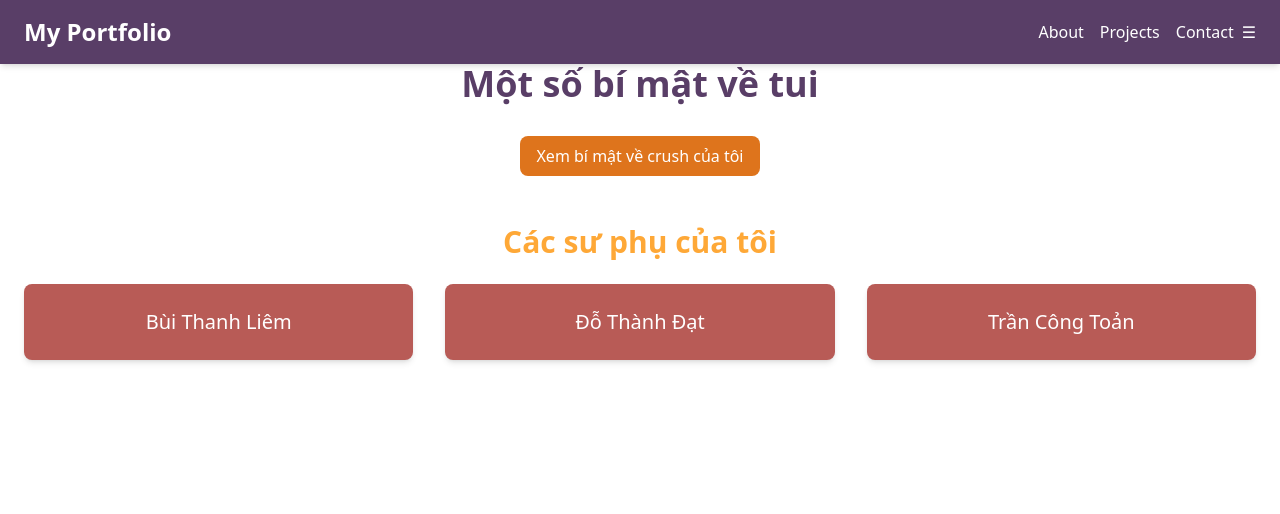
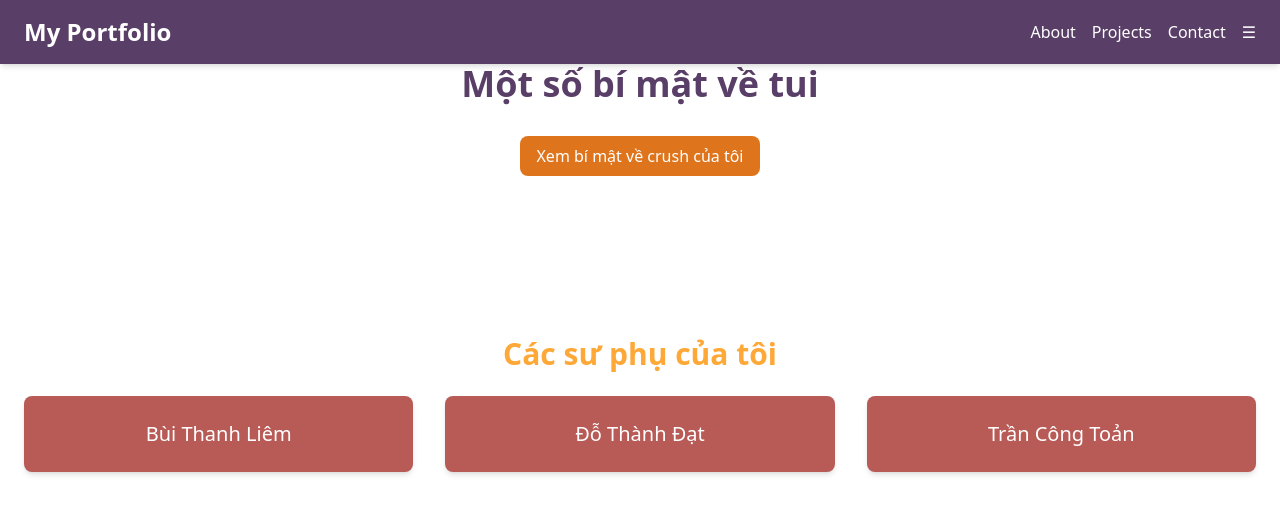
Before and after one commit to AndyAnh174/My-Portfolio, a React (Vite) app: page /secret in a window 1280 px wide. Shown: the top 514 px of the page. Built offline with nearby package versions, Linux system fonts and the light colour scheme.

Commit message:
update navbar

```diff
--- a/src/components/About.jsx
+++ b/src/components/About.jsx
@@ -1,4 +1,3 @@
-// src/components/About.jsx
 import React from 'react';
 import about from '../assets/about.jpg';
 
--- a/src/components/Footer.jsx
+++ b/src/components/Footer.jsx
@@ -1,4 +1,3 @@
-// src/components/Footer.jsx
 import React from 'react';
 
 function Footer() {
--- a/src/components/Hero.jsx
+++ b/src/components/Hero.jsx
@@ -1,4 +1,3 @@
-// src/components/Hero.jsx
 import React from 'react';
 import { motion } from 'framer-motion';
 
--- a/src/components/Navbar.jsx
+++ b/src/components/Navbar.jsx
@@ -1,10 +1,8 @@
-// src/components/Navbar.jsx
 import React, { useState } from 'react';
 import { motion } from 'framer-motion';
 import { Link } from 'react-router-dom';
 import { FontAwesomeIcon } from '@fortawesome/react-fontawesome';
-import { faPhone } from '@fortawesome/free-solid-svg-icons';
-import { faEnvelope } from '@fortawesome/free-solid-svg-icons';
+import { faPhone, faEnvelope } from '@fortawesome/free-solid-svg-icons';
 import avatar from '../assets/avatar.jpg';
 
 function Navbar({ scrollToSection }) {
@@ -21,24 +19,26 @@ function Navbar({ scrollToSection }) {
                 className="fixed w-full bg-[#593E67] text-white py-4 shadow-md z-10"
             >
                 <div className="container mx-auto flex justify-between items-center px-6">
-                    <Link to="/" className="text-2xl font-bold">
+                    <a href="/" className="text-2xl font-bold">
                         My Portfolio
-                    </Link>
+                    </a>
                     <ul className="flex space-x-4">
                         <li>
-                            <button onClick={() => scrollToSection('about')} className="hover:text-gray-200">
+                            <a href="#about" className="hover:text-gray-200">
                                 About
-                            </button>
+                            </a>
                         </li>
                         <li>
-                            <button onClick={() => scrollToSection('projects')} className="hover:text-gray-200">
+                            <a href="#projects" className="hover:text-gray-200">
                                 Projects
-                            </button>
+                            </a>
+                        </li>
+                        <li>
+                            <a href="#contact" className="hover:text-gray-200">
+                                Contact
+                            </a>
                         </li>
                         <li className="flex items-center space-x-2">
-                            <button onClick={() => scrollToSection('contact')} className="hover:text-gray-200">
-                                Contact
-                            </button>
                             <span
                                 className="cursor-pointer text-xxl"
                                 onClick={togglePanel}
@@ -52,6 +52,7 @@ function Navbar({ scrollToSection }) {
 
             {isOpen && (
                 <>
+                    {/* Overlay để đóng sidebar khi nhấn bên ngoài */}
                     <motion.div
                         initial={{ opacity: 0 }}
                         animate={{ opacity: 0.5 }}
@@ -60,6 +61,7 @@ function Navbar({ scrollToSection }) {
                         onClick={togglePanel}
                     />
 
+                    {/* Sidebar Menu */}
                     <motion.div
                         initial={{ x: -300 }}
                         animate={{ x: 0 }}
@@ -79,13 +81,16 @@ function Navbar({ scrollToSection }) {
                                 </div>
 
                                 {/* Personal Info */}
-                                <h2 className="text-xl font-semibold text-white mb-1">Hồ Việt Anh(AndyAnh)</h2>
+                                <h2 className="text-xl font-semibold text-white mb-1">Hồ Việt Anh (AndyAnh)</h2>
                                 <p className="text-[#FEA837]">
-                                    <FontAwesomeIcon icon={faPhone} /> 0949000030</p>
+                                    <FontAwesomeIcon icon={faPhone} /> 0949000030
+                                </p>
                                 <p className="text-[#FEA837]">
-                                    <FontAwesomeIcon icon={faPhone} /> 0915223292</p>
+                                    <FontAwesomeIcon icon={faPhone} /> 0915223292
+                                </p>
                                 <p className="text-[#FEA837] mb-6">
-                                    <FontAwesomeIcon icon={faEnvelope} /> hovietanh147@gmail.com</p>
+                                    <FontAwesomeIcon icon={faEnvelope} /> hovietanh147@gmail.com
+                                </p>
 
                                 {/* Links to Other Projects */}
                                 <div className="space-y-3">
@@ -98,6 +103,7 @@ function Navbar({ scrollToSection }) {
                             </div>
                         </div>
 
+                        {/* Footer - Copyright */}
                         <div className="text-center mt-6">
                             <hr className="border-t border-gray-200 my-4" />
                             <a
--- a/src/components/Projects.jsx
+++ b/src/components/Projects.jsx
@@ -2,10 +2,10 @@ import React from 'react';
 import { motion } from 'framer-motion';
 
 const projects = [
-  { title: 'Project 1', description: 'Thêm sau.', link: '#' },
-  { title: 'Project 2', description: 'Thêm sau.', link: '#' },
-  { title: 'Project 1', description: 'Thêm sau.', link: '#' },
-  { title: 'Project 2', description: 'Thêm sau.', link: '#' },
+  { title: 'Dong Thap Cemetry', description: 'I work as the Front-end leader of this project. This project helps people find the location of the grave.', link: 'https://github.com/VNCemetery' },
+  { title: 'Supporting the creation of a National Defense teaching website', description: 'This website is made for teachers and students to download study materials.', link: 'https://github.com/AndyAnh174/gdqp-reactjs' },
+  { title: 'Manage student expenses', description: 'This website helps students manage their expenses easily.', link: 'https://github.com/Deadline-Student-Manage/Web' },
+  { title: 'FIT kitchen', description: 'This website helps students order food to support the "Spring Volunteer" campaign.', link: 'https://github.com/toantc1024/itute' },
 ];
 
 function Projects() {
--- a/src/firebaseConfig.js
+++ b/src/firebaseConfig.js
@@ -1,7 +1,3 @@
-// src/firebaseConfig.js
-import firebase from "firebase/app";
-import "firebase/database";
-
 const firebaseConfig = {
     apiKey: "AIzaSyAUKEuyKQM342RcEkyytIqcHJ9aLV7S3dU",
     authDomain: "portfolio-myself-6d972.firebaseapp.com",
@@ -11,8 +7,32 @@ const firebaseConfig = {
     messagingSenderId: "971398235761",
     appId: "1:971398235761:web:63da84916928b9330ffdd0"
 };
+// Initialize Firebase
+firebase.initializeApp(firebaseConfig)
+// Reference messages collection
+var contactFormDB = firebase.database().ref("contactForm")
 
-firebase.initializeApp(firebaseConfig);
+document.getElementById("contactForm").addEventListener('submit', submitForm);
 
-export const contactFormDB = firebase.database().ref("contactForm");
-export default firebase;
+function submitForm(e) {
+    e.preventDefault();
+
+    var name = getElementVal("name");
+    var emailid = getElementVal("enmailid");
+    var msgContent = getElementVal("msgContent");
+
+    console.log(name, emailid, msgContent);
+
+}
+
+const saveMessages = (name, emailid, msgContent) => {
+    var newContactFormDB = contactFormDB.push();
+    newContactFormDB.set({
+        name: name,
+        emailid: emailid,
+        msgContent: msgContent,
+    });
+};
+const getElementVal = (id) =>{
+    return document.getElementById(id).value;
+}
--- a/src/pages/Home.jsx
+++ b/src/pages/Home.jsx
@@ -9,7 +9,6 @@ import Footer from '../components/Footer';
 function Home() {
   return (
     <div>
-      {/* Hero Section */}
       <Hero />
 
       {/* About Section */}
@@ -27,7 +26,6 @@ function Home() {
         <Contact />
       </section>
 
-      {/* Footer Section */}
       <Footer />
     </div>
   );
--- a/src/pages/ProjectLinux.jsx
+++ b/src/pages/ProjectLinux.jsx
@@ -1,5 +1,5 @@
-// src/pages/ProjectLinux.jsx
 import React from 'react';
+import Footer from '../components/Footer';
 
 function ProjectLinux() {
   return (
@@ -43,6 +43,8 @@ function ProjectLinux() {
         </ul>
       </section>
     </div>
+
+
   );
 }
 
--- a/src/pages/SecretPage.jsx
+++ b/src/pages/SecretPage.jsx
@@ -1,13 +1,13 @@
-// src/pages/SecretPage.jsx
 import React, { useState } from 'react';
+import avatar from '../assets/avatar.jpg';
 
 function SecretPage() {
   const [showEgg, setShowEgg] = useState(false);
 
   const mentors = [
-    { name: 'Bùi Thanh Liêm', image: 'tamchuaco' },
-    { name: 'Đỗ Thành Đạt', image: 'tamchuaco' },
-    { name: 'Trần Công Toản', image: 'tamchuaco' },
+    { name: 'Bùi Thanh Liêm', image: avatar },
+    { name: 'Đỗ Thành Đạt', image: avatar },
+    { name: 'Trần Công Toản', image: avatar },
   ];
 
   return (
@@ -15,7 +15,7 @@ function SecretPage() {
       <h1 className="text-4xl font-bold mb-8 text-[#593E67]">Một số bí mật về tui</h1>
 
       {/* Crush Section */}
-      <div>
+      <div className="mb-40"> {/* Thêm khoảng cách dưới phần này */}
         <button
           onClick={() => setShowEgg(!showEgg)}
           className="text-white bg-[#DE741C] py-2 px-4 rounded-lg hover:bg-[#FEA837] transition"
@@ -23,7 +23,7 @@ function SecretPage() {
           Xem bí mật về crush của tôi
         </button>
         {showEgg && (
-          <p className="mt-4 text-xl text-[#84495F]">[Bí Mật hihi]</p> //Nguyễn Thị Hồng Nhung
+          <p className="mt-4 text-xl text-[#84495F]">Bí mật hihi</p> //Nguyễn Thị Hồng Nhung
         )}
       </div>
 
@@ -34,11 +34,14 @@ function SecretPage() {
           {mentors.map((mentor, index) => (
             <div key={index} className="relative group p-6 bg-[#B85B56] rounded-lg shadow-md">
               <h3 className="text-xl font-medium text-white">{mentor.name}</h3>
-              <img
-                src={mentor.image}
-                alt={mentor.name}
-                className="absolute inset-0 w-full h-full object-cover opacity-0 group-hover:opacity-100 transition-opacity duration-300 rounded-lg"
-              />
+              {/* Hover Image */}
+              <div className="absolute top-0 left-1/2 transform -translate-x-1/2 -translate-y-full mt-4 opacity-0 group-hover:opacity-100 transition-opacity duration-300 z-10">
+                <img
+                  src={mentor.image}
+                  alt={mentor.name}
+                  className="w-48 h-48 rounded-lg shadow-lg object-cover"
+                />
+              </div>
             </div>
           ))}
         </div>
```
Also changed, not shown: src/App.jsx (+1 -13 lines). Lines whose indentation alone changed are shown as unchanged.
